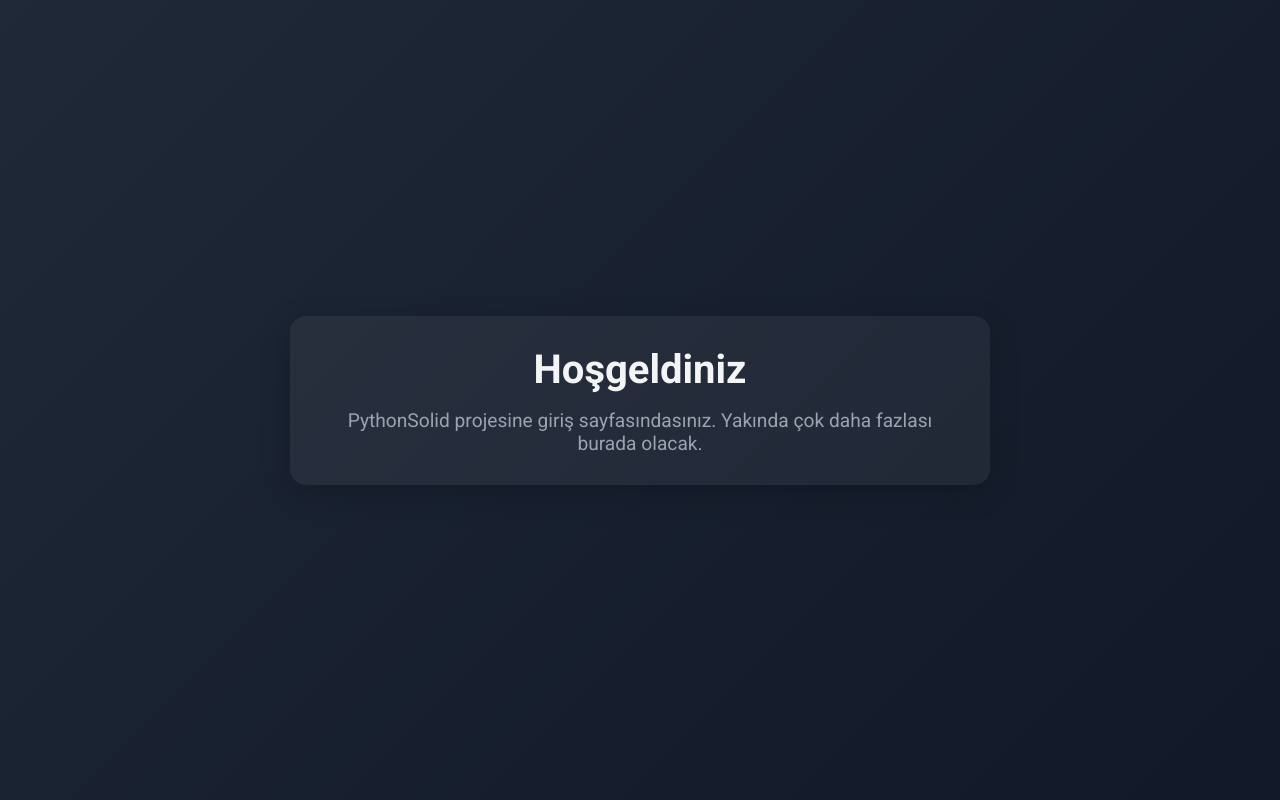
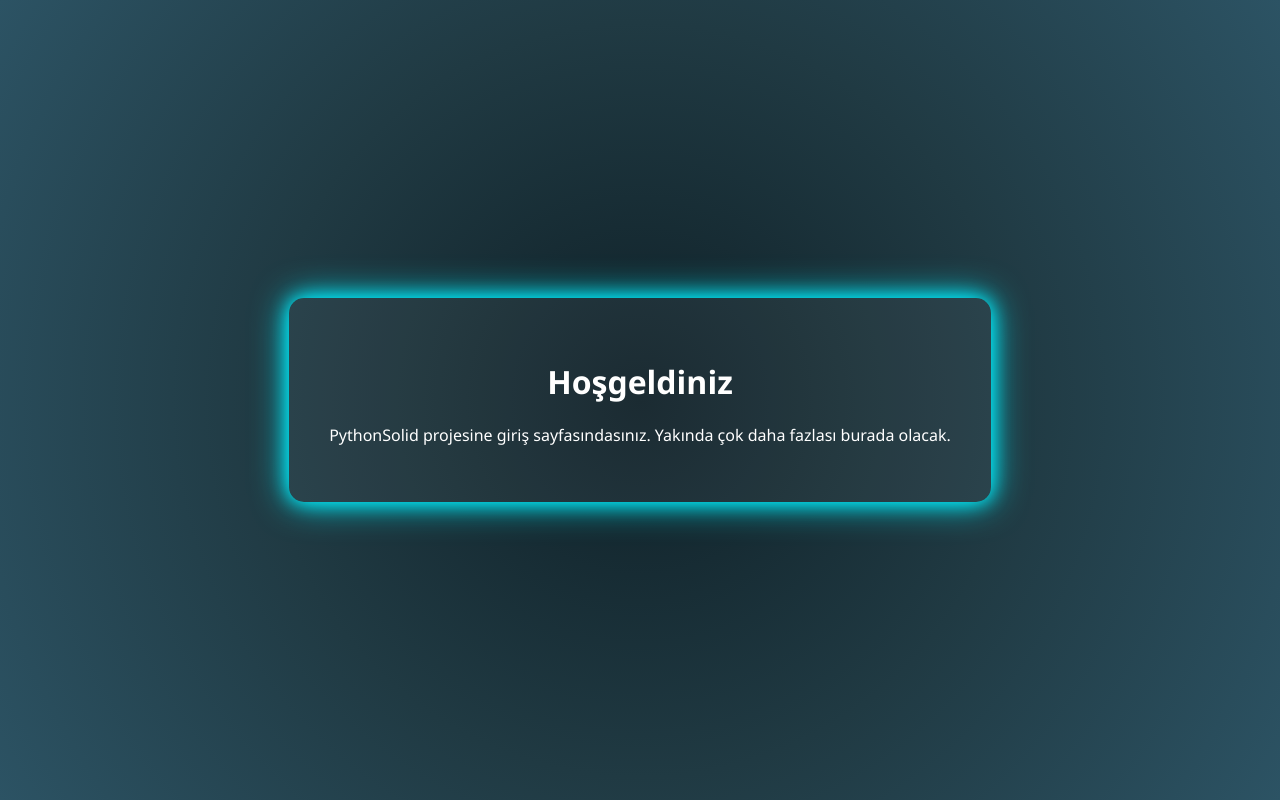
Before and after one commit to sc0x01/pythonsolid, a Django app: page / in a window 1280 px wide. Run offline with Django 5.2, Linux system fonts and the light colour scheme.

Commit message:
LED eklendi.

```diff
--- a/templates/home.html
+++ b/templates/home.html
@@ -1,62 +1,70 @@
-<!DOCTYPE html>
-<html lang="tr">
-<head>
-  <meta charset="UTF-8">
-  <meta name="viewport" content="width=device-width, initial-scale=1.0">
-  <title>PythonSolid - Hoşgeldiniz</title>
-  <link href="https://fonts.googleapis.com/css2?family=Roboto:wght@400;700&display=swap" rel="stylesheet">
+<body>
+  <div class="container">
+    <div class="glow-box">
+      <h1>Hoşgeldiniz</h1>
+      <p>PythonSolid projesine giriş sayfasındasınız. Yakında çok daha fazlası burada olacak.</p>
+    </div>
+  </div>
+
+  <script>
+    document.addEventListener('mousemove', function(e) {
+      const trail = document.createElement('div');
+      trail.className = 'trail';
+      trail.style.left = e.pageX + 'px';
+      trail.style.top = e.pageY + 'px';
+      document.body.appendChild(trail);
+      setTimeout(() => trail.remove(), 500);
+    });
+  </script>
+
   <style>
-    * {
+    body {
       margin: 0;
-      padding: 0;
-      box-sizing: border-box;
-    }
-
-    body {
-      font-family: 'Roboto', sans-serif;
-      background: linear-gradient(135deg, #1f2937, #111827);
-      color: #f3f4f6;
+      height: 100vh;
+      background: radial-gradient(circle at center, #0f2027, #203a43, #2c5364);
       display: flex;
       justify-content: center;
       align-items: center;
-      height: 100vh;
+      overflow: hidden;
+    }
+
+    .container {
       text-align: center;
     }
 
-    .container {
-      max-width: 700px;
-      padding: 30px;
-      background: rgba(255, 255, 255, 0.05);
-      border-radius: 16px;
-      box-shadow: 0 8px 30px rgba(0, 0, 0, 0.2);
+    .glow-box {
+      background-color: rgba(255, 255, 255, 0.05);
+      border-radius: 15px;
+      padding: 40px;
+      color: #fff;
+      font-family: 'Segoe UI', sans-serif;
+      animation: glow 2s ease-in-out infinite alternate;
+      box-shadow: 0 0 15px #00f0ff;
     }
 
-    h1 {
-      font-size: 2.5rem;
-      font-weight: 700;
-      margin-bottom: 16px;
+    @keyframes glow {
+      from {
+        box-shadow: 0 0 10px #00f0ff, 0 0 20px #00f0ff;
+      }
+      to {
+        box-shadow: 0 0 20px #00f0ff, 0 0 40px #00f0ff;
+      }
     }
 
-    p {
-      font-size: 1.2rem;
-      color: #9ca3af;
+    .trail {
+      position: absolute;
+      width: 10px;
+      height: 10px;
+      background: rgba(0, 255, 255, 0.8);
+      border-radius: 50%;
+      pointer-events: none;
+      transform: translate(-50%, -50%);
+      animation: fadeTrail 0.5s ease-out;
     }
 
-    @media (max-width: 600px) {
-      h1 {
-        font-size: 2rem;
-      }
-
-      p {
-        font-size: 1rem;
-      }
+    @keyframes fadeTrail {
+      from { opacity: 1; transform: scale(1); }
+      to { opacity: 0; transform: scale(2); }
     }
   </style>
-</head>
-<body>
-  <div class="container">
-    <h1>Hoşgeldiniz</h1>
-    <p>PythonSolid projesine giriş sayfasındasınız. Yakında çok daha fazlası burada olacak.</p>
-  </div>
 </body>
-</html>
```
